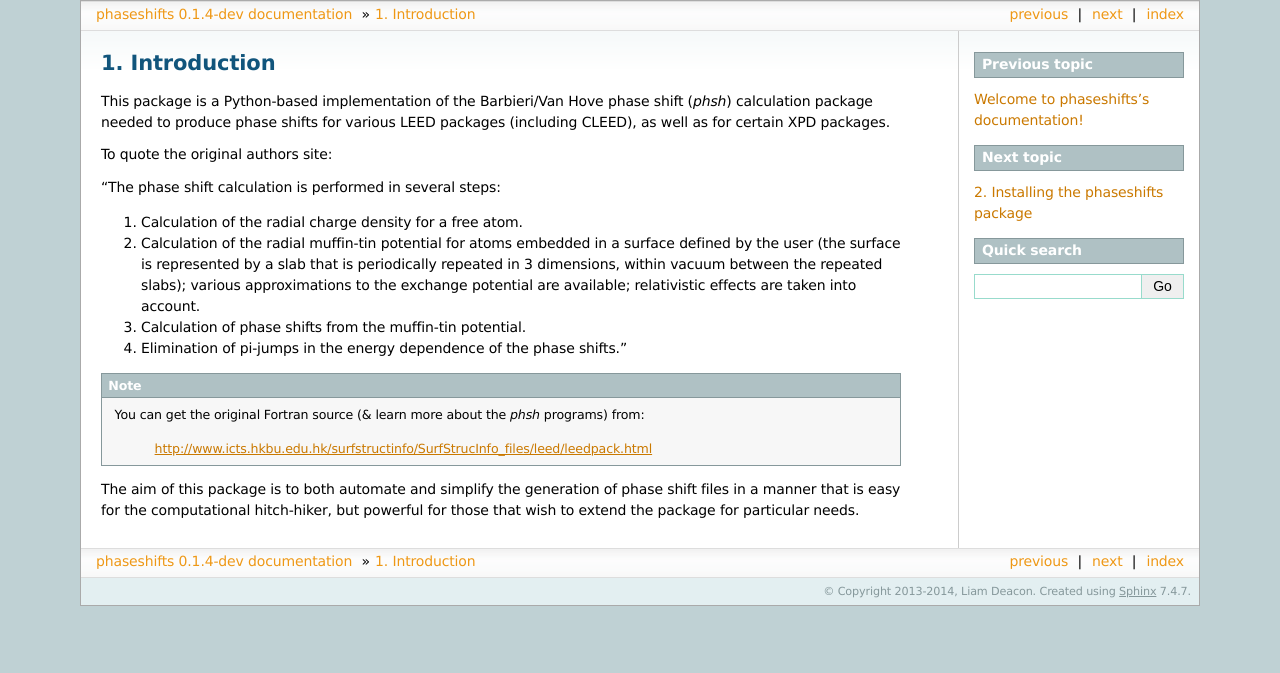
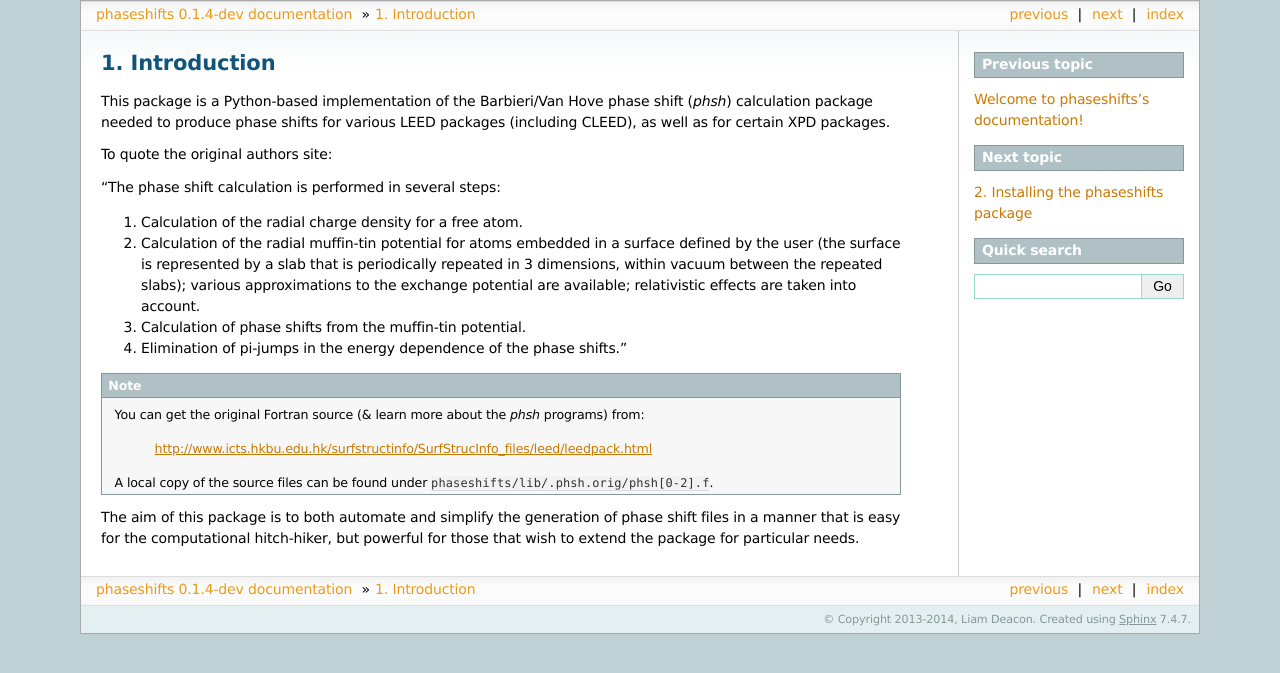
Before and after one commit to Liam-Deacon/phaseshifts, a Sphinx documentation site: the page built from docs/introduction.rst, in a window 1280 px wide. Shown: the top 673 px of the page. Built offline with Sphinx 7.4.7, drawn with Linux system fonts in a browser that asks for light colours; formulas are drawn with MathJax 3.

Commit message:
doc: Update documentation to refer to original phsh fortran files

```diff
--- a/README.rst
+++ b/README.rst
@@ -24,6 +24,8 @@ To quote the original authors' site:
 .. note:: You can get the original Fortran source (& learn more about the *phshift* programs) from:
 
    http://www.icts.hkbu.edu.hk/surfstructinfo/SurfStrucInfo_files/leed/leedpack.html
+
+   A local copy of the source files can be found under ``phaseshifts/lib/.phsh.orig/phsh[0-2].f``.
 
 Running
 =======
--- a/docs/introduction.rst
+++ b/docs/introduction.rst
@@ -29,6 +29,8 @@ To quote the original authors site:
 
    http://www.icts.hkbu.edu.hk/surfstructinfo/SurfStrucInfo_files/leed/leedpack.html
 
+ A local copy of the source files can be found under ``phaseshifts/lib/.phsh.orig/phsh[0-2].f``.
+
 The aim of this package is to both automate and simplify the generation of
 phase shift files in a manner that is easy for the computational hitch-hiker,
 but powerful for those that wish to extend the package for particular needs.
```
